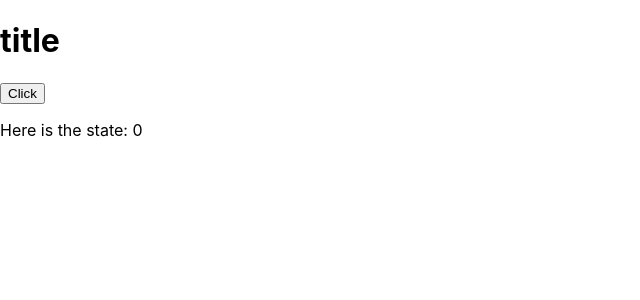
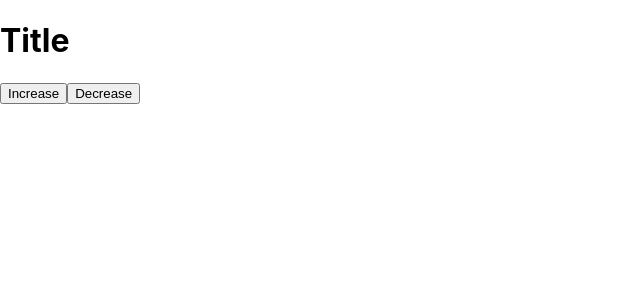
Before and after one commit to eugenehan94/React-PracticeAndTest-File, a React (Create React App) app: page / in a window 1280 px wide. Shown: the top 300 px of the page, without its empty margins (0-640 px from the left). Built offline with nearby package versions, Linux system fonts and the light colour scheme.

Commit message:
Practive useReducer

```diff
--- a/src/App.js
+++ b/src/App.js
@@ -1,24 +1,18 @@
 import React, { useReducer, useRef } from "react";
 
-const initialState = 0;
+const initialAmount = 0;
 
-const reducer = (state, action) => {
-  if (action.type == "Increase") {
-    console.log(state + 1);
-    return state + 1;
-  }
-  console.log("If statement not touched");
-  return state;
-};
+const ree = (state, action) => {};
 
 function App() {
-  const [state, dispatch] = useReducer(reducer, initialState);
+  const [state, dispatch] = useReducer(ree, initialAmount);
+
   return (
-    <div>
-      <h1>title</h1>
-      <button onClick={() => dispatch({ type: "Increas" })}>Click</button>
-      <p>Here is the state: {state} </p>
-    </div>
+    <>
+      <h1>Title</h1>
+      <button onClick={() => dispatch({ type: "plus" })}>Increase</button>
+      <button onClick={() => dispatch({ type: "minus" })}>Decrease</button>
+    </>
   );
 }
 
```
